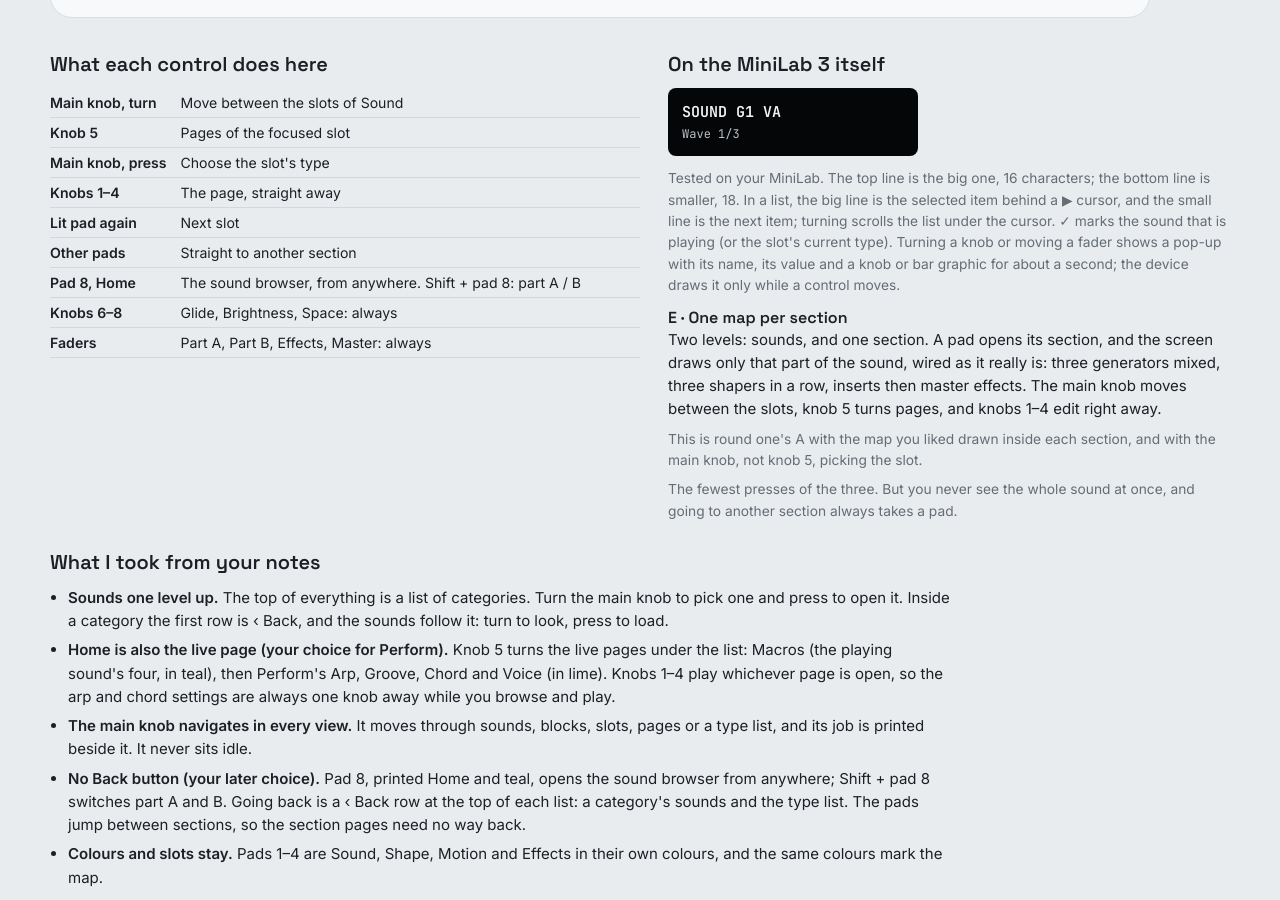
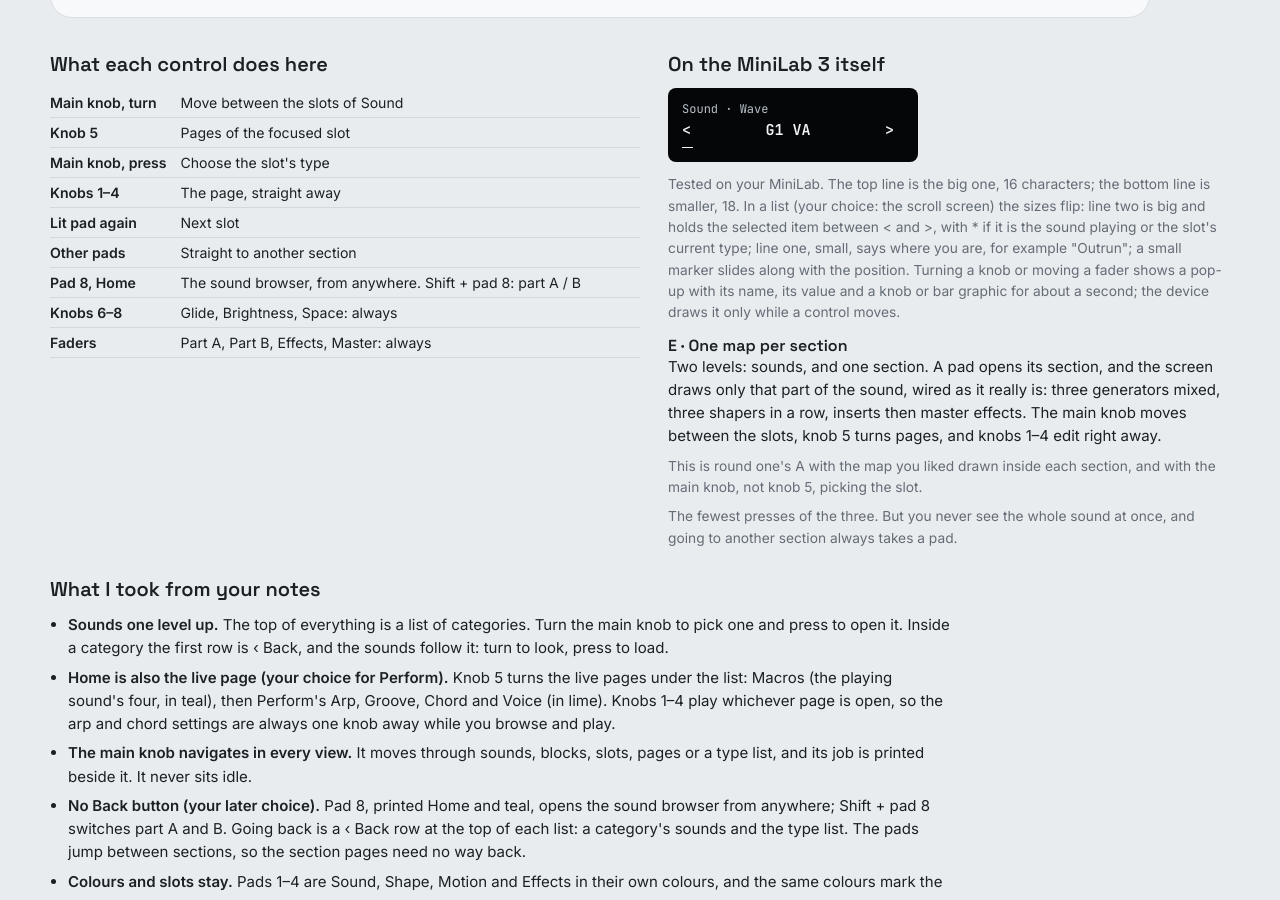
Before and after one commit to tomcoolpxl/CoolSynth, a plain HTML site: page docs/ui-v3-mockups-2.html in a window 1280 px wide. Shown: the part 1272-2172 px from the top of the page. Drawn offline with Linux system fonts and the light colour scheme.

Commit message:
MiniLab lists use its scroll screen, no counts
Item big on line 2 between the device arrows, where-you-are small on
line 1, a sliding position marker. Sections use it too. Logged as D147.

Co-Authored-By: Claude Opus 5.5 <noreply@anthropic.com>

```diff
--- a/docs/ui-v3-mockups-2.html
+++ b/docs/ui-v3-mockups-2.html
@@ -135,6 +135,11 @@ header{display:flex;flex-direction:column;gap:10px}
 .oled{background:#050607;border-radius:8px;padding:12px 14px;width:250px;max-width:100%;min-height:68px;box-sizing:border-box;font-family:var(--f-mono);color:#f2f5f8;display:flex;align-items:center;gap:10px}
 .oled .otx{flex:1;min-width:0}
 .oled .oic{display:inline-block;margin-right:3ch}
+.oled .l2.sc{display:flex;justify-content:space-between}
+.oled.scr .l1{font-size:12px;font-weight:400;color:#b9c1c9}
+.oled.scr .l2{font-size:15px;font-weight:600;color:#f2f5f8}
+.oled .om{position:relative;height:4px;margin-top:4px}
+.oled .om i{position:absolute;top:1px;width:1.5ch;height:1px;background:#f2f5f8;font-size:12px}
 .oled .oic.tri{font-size:.6em;vertical-align:.15em}
 .oled .og{display:block;height:40px;width:auto}
 .oled .l1{font-size:15px;font-weight:600;white-space:pre;overflow:hidden}
@@ -200,8 +205,8 @@ kbd{font:.8rem var(--f-mono);border:1px solid var(--line);border-radius:4px;padd
   </div>
   <div class="box">
     <h2>On the MiniLab 3 itself</h2>
-    <div class="oled" aria-label="MiniLab 3 screen"><div class="otx"><div class="l1" id="o1"></div><div class="l2" id="o2"></div></div><div id="og"></div></div>
-    <p class="note">Tested on your MiniLab. The top line is the big one, 16 characters; the bottom line is smaller, 18. In a list, the big line is the selected item behind a ▶ cursor, and the small line is the next item; turning scrolls the list under the cursor. ✓ marks the sound that is playing (or the slot's current type). Turning a knob or moving a fader shows a pop-up with its name, its value and a knob or bar graphic for about a second; the device draws it only while a control moves.</p>
+    <div class="oled" aria-label="MiniLab 3 screen"><div class="otx"><div class="l1" id="o1"></div><div class="l2" id="o2"></div><div class="om" id="om" hidden><i></i></div></div><div id="og"></div></div>
+    <p class="note">Tested on your MiniLab. The top line is the big one, 16 characters; the bottom line is smaller, 18. In a list (your choice: the scroll screen) the sizes flip: line two is big and holds the selected item between &lt; and &gt;, with * if it is the sound playing or the slot's current type; line one, small, says where you are, for example "Outrun"; a small marker slides along with the position. Turning a knob or moving a fader shows a pop-up with its name, its value and a knob or bar graphic for about a second; the device draws it only while a control moves.</p>
     <div class="about" id="about"></div>
   </div>
 </div>
@@ -519,13 +524,18 @@ function oled(){
  const x=curItem();
  /* lists: the big top line is the selected item behind the ▶ cursor (✓ when it is the one in use),
     the small bottom line the next item */
- const list=(L,sel,used)=>({l1:cut(L[sel],W1),icon1:used(sel)?"✓":"▶",l2:sel+1<L.length?cut(L[sel+1],W2):"",icon2:sel+1<L.length&&used(sel+1)?"✓":""});
- if(S.overlay){const L=S.overlay.list.map(t=>t==="‹ Back"?"< Back":t==="Off"?"Empty":t);return list(L,S.overlay.idx,i=>S.overlay.list[i]===x.type)}
- if(S.lvl==="sounds"){const o=S.br;if(!o.inRoom)return list(ROOMS.map(r=>r[0]),o.room,()=>false);
-  return list(["< Back"].concat(ROOMS[o.room][1]),o.idx+1,i=>o.room===S.room&&i-1===S.idx)}
- const ps=curPages(),pg=ps.length?ps[curPageIdx()][0]+" "+(curPageIdx()+1)+"/"+ps.length:"empty";
+ /* lists use the MiniLab's scroll screen (1F 06), the user's choice. In it line 2 is the big one: the selected item
+    (* if it is the one in use) between the device's < > arrows; line 1 (small) says where and n/m; a small marker
+    shows the position in the list */
+ const list=(where,L,sel,used)=>({l1:cut(where,W2),l2:cut(L[sel]+(used(sel)?" *":""),W1),scroll:L.length>1?sel/(L.length-1):0});
+ if(S.overlay){const L=S.overlay.list.map(t=>t==="‹ Back"?"< Back":t==="Off"?"Empty":t);return list("Type "+x.slot,L,S.overlay.idx,i=>S.overlay.list[i]===x.type)}
+ if(S.lvl==="sounds"){const o=S.br;if(!o.inRoom)return list("Categories",ROOMS.map(r=>r[0]),o.room,()=>false);
+  return list(ROOMS[o.room][0],["< Back"].concat(ROOMS[o.room][1]),o.idx+1,i=>o.room===S.room&&i-1===S.idx)}
+ const ps=curPages(),pg=ps.length?ps[curPageIdx()][0]:"empty";
  if(S.model==="drill"&&S.lvl==="map")return{l1:cut(curSec().name.toUpperCase()+" map",W1),l2:cut(slotName(x),W2)};
- return{l1:cut(curSec().name.toUpperCase()+" "+slotName(x),W1),l2:cut(pg,W2)};
+ /* a section is a list too (the main knob moves between its slots): same scroll screen, no numbers */
+ const its=curSec().items,si=S.item[S.sec];
+ return{l1:cut(curSec().name+" · "+pg,W2),l2:cut(x.slot+" "+(x.type==="Off"?"empty":x.type),W1),scroll:its.length>1?si/(its.length-1):0};
 }
 function oledGraphic(p){if(!p||p.v==null)return"";const v=clamp(p.v,0,1);
  if(p.kind==="fader")return`<svg viewBox="0 0 14 40" class="og"><rect x="4" y="1" width="6" height="38" rx="2" fill="none" stroke="#5b636b"/><rect x="4" y="${1+38*(1-v)}" width="6" height="${38*v}" rx="2" fill="#f2f5f8"/></svg>`;
@@ -570,7 +580,11 @@ function render(){
  let h=screenHTML();if(S.toast&&Date.now()<S.toast.until)h+=`<div class="toast">${esc(S.toast.t)}</div>`;
  document.getElementById("screen").innerHTML=h;
  const OL=oled();const oline=(id,ic,t)=>{const el=document.getElementById(id);el.textContent="";if(ic){const s=document.createElement("span");s.className="oic"+(ic==="▶"?" tri":"");s.textContent=ic;el.appendChild(s)}el.appendChild(document.createTextNode(t))};
- oline("o1",OL.icon1,OL.l1);oline("o2",OL.icon2,OL.l2);document.getElementById("og").innerHTML=oledGraphic(OL.pop);
+ oline("o1",OL.icon1,OL.l1);
+ const o2=document.getElementById("o2"),om=document.getElementById("om");
+ document.querySelector(".oled").classList.toggle("scr",OL.scroll!=null);
+ if(OL.scroll!=null){o2.textContent="";o2.classList.add("sc");["<",OL.l2,">"].forEach(t=>{const s=document.createElement("span");s.textContent=t;o2.appendChild(s)});om.hidden=false;om.firstChild.style.left="calc("+(OL.scroll*100)+"% - "+(OL.scroll*1.5)+"ch)"}
+ else{o2.classList.remove("sc");oline("o2",OL.icon2,OL.l2);om.hidden=true}document.getElementById("og").innerHTML=oledGraphic(OL.pop);
  document.getElementById("shift").classList.toggle("lit",shift());
  const r=roles();document.getElementById("e-turn").textContent=r.turn;document.getElementById("e-press").textContent=r.press;
  const lab=[],vals=[];
```
Also changed, not shown: 2 other files.
